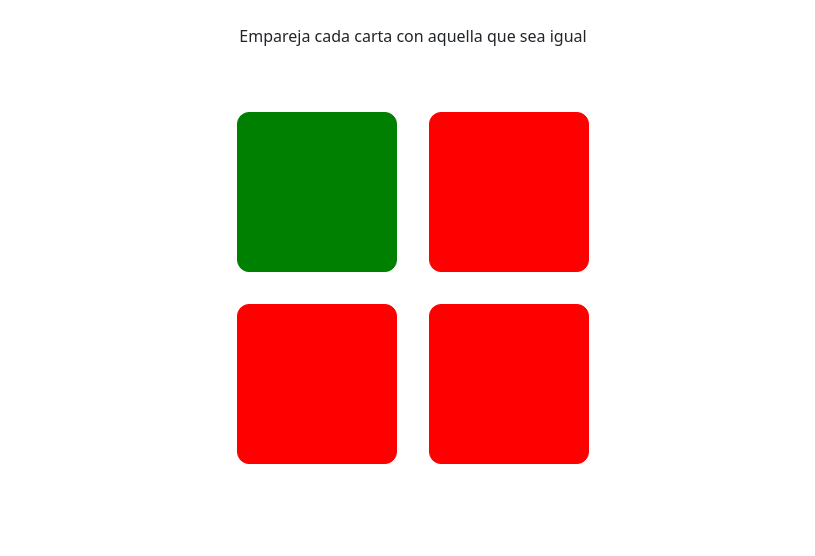
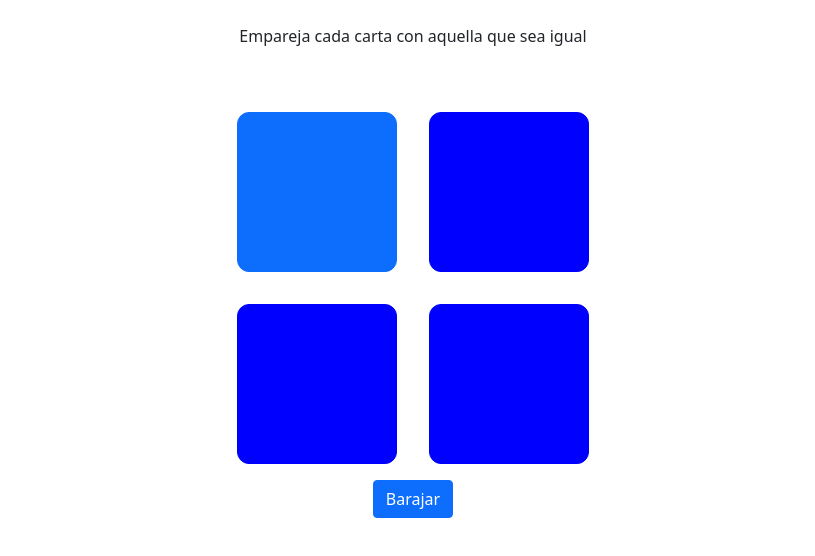
Before and after one commit to CarlosOrozcoKronos/parejas, a plain HTML site: page index.html in a window 1280 px wide. Both pictures are taken after a click on the element 544 px from the left and 296 px from the top of the page. Shown: the part 104-660 px from the top of the page, without its empty margins (227-1042 px from the left). Drawn offline with nearby package versions, Linux system fonts and the light colour scheme.

Commit message:
Se barajan las cartas y se les da la vuelta

```diff
--- a/css/css.css
+++ b/css/css.css
@@ -2,6 +2,7 @@ h1{
     font-size: 5em;
     text-align: center;
 }
+
 p{
     margin-top: 2em;
     margin-bottom: 3em;
@@ -21,18 +22,20 @@ p{
     border-radius: .75rem;
 }
 
-.oculto {
+
+/* #carta1:hover, #carta3:hover, .girada#carta1, .girada#carta3, */
+.verde{
+    background-color: green;
+    border-color: green;
+}
+
+
+.rojo {
     background-color: red;
     border-color: red;
 }
 
-
-#carta1:hover, #carta3:hover, .girada#carta1, .girada#carta3{
-    background-color: green;
-    border-color: green;
-}
-
-#carta2:hover, #carta4:hover, .girada#carta2, .girada#carta4{
+.oculto {
     background-color: blue;
     border-color: blue
 }
--- a/index.html
+++ b/index.html
@@ -22,5 +22,9 @@
             <div type"button" onclick="girar()" class="cuadro btn btn-primary oculto" id="carta4">
             </div>
         </div>
+        <div class="linea">
+            <div type"button" onclick="reiniciar()" class=" btn btn-primary" id="rest_button">Barajar
+            </div>
+        </div>
     </body>
 </html>
--- a/js/js.js
+++ b/js/js.js
@@ -1,6 +1,38 @@
+const CARTASTOTALES = 4;
 
 function girar() {
-  var element = document.getElementById(event.target.id);
+  let element = document.getElementById(event.target.id);
+  //resetMe(element)
   element.classList.remove("oculto");
   element.classList.add("girada");
 }
+
+function resetMe(carta) {
+  carta.classList.add("oculto");
+  carta.classList.remove("girada");
+}
+
+function reiniciar() {
+
+  let lista = Array.from({length: CARTASTOTALES}, (x,i) => 1+i); //[1, 2, 3, 4];
+  let rojo;
+
+  let aleatorio;
+
+  for (let index = 0; index < CARTASTOTALES/2 ; index++) {
+    aleatorio  = Math.floor(Math.random() * lista.length)
+    rojo = lista.splice(aleatorio, 1)
+    let element = document.getElementById("carta"+rojo);
+    element.classList.remove("verde");//.add("rojo")
+    element.classList.add("rojo");
+    resetMe(element)
+  }
+
+  lista.forEach(element => {
+    let elemento = document.getElementById("carta"+element);
+    elemento.classList.remove("rojo");
+    elemento.classList.add("verde");
+    resetMe(elemento)
+  });
+
+}
```
